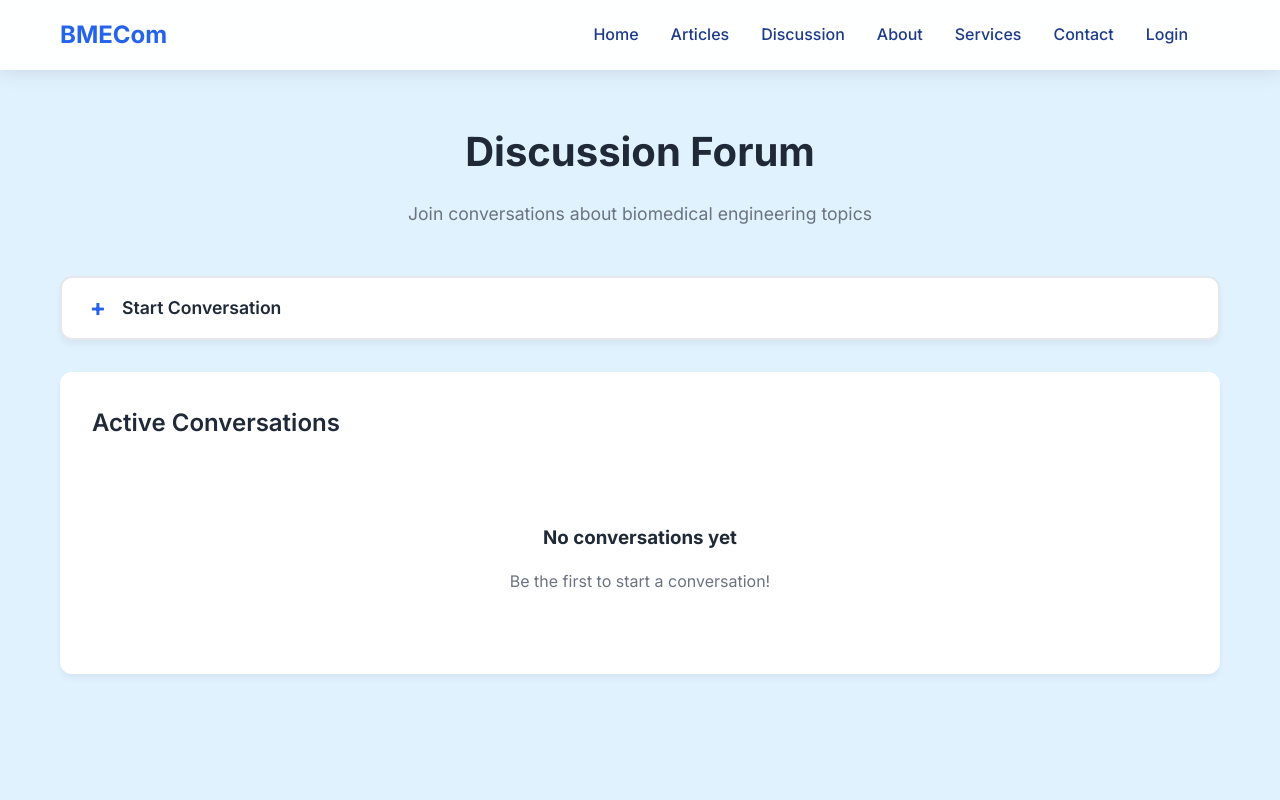
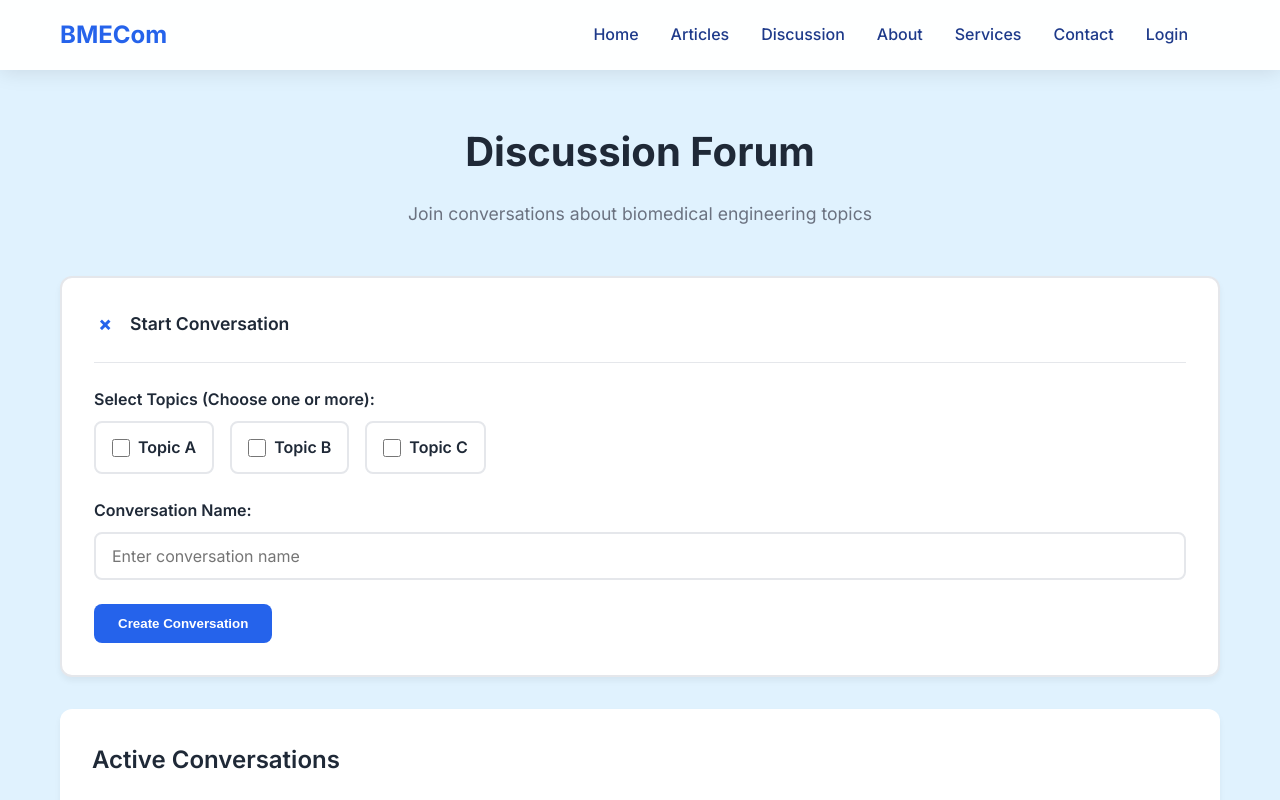
Before and after one commit to MA-BME/BMECom, a website: page discussion.html in a window 1280 px wide. Shown: the top 800 px of the page. Drawn offline with Linux system fonts and the light colour scheme.

Commit message:
Make start conversation form always visible and expanded

```diff
--- a/discussion.html
+++ b/discussion.html
@@ -402,9 +402,16 @@
         }
 
         /* New Expanding Bar Styles */
+        .expanded-form {
+            display: block;
+            margin-top: 1.5rem;
+            padding-top: 1.5rem;
+            border-top: 1px solid #e5e7eb;
+        }
+
         .start-conversation-bar {
             background: white;
-            padding: 1rem 1.5rem;
+            padding: 2rem;
             border-radius: 12px;
             box-shadow: 0 4px 6px rgba(0, 0, 0, 0.05);
             margin-bottom: 2rem;
@@ -446,6 +453,7 @@
             align-items: center;
             justify-content: center;
             transition: transform 0.3s ease;
+            transform: rotate(45deg);
         }
 
         .start-conversation-bar.expanded .plus-icon {
@@ -456,13 +464,6 @@
             font-size: 1.1rem;
             font-weight: 600;
             color: #1f2937;
-        }
-
-        .expanded-form {
-            display: none;
-            margin-top: 1.5rem;
-            padding-top: 1.5rem;
-            border-top: 1px solid #e5e7eb;
         }
 
         .start-conversation-bar.expanded .expanded-form {
@@ -510,7 +511,7 @@
                 </div>
 
                 <!-- Start Conversation Bar (Always Visible) -->
-                <div class="start-conversation-bar" id="startConversationBar" onclick="handleStartConversationClick()">
+                <div class="start-conversation-bar expanded" id="startConversationBar" onclick="handleStartConversationClick()">
                     <div class="start-conversation-content">
                         <span class="plus-icon">+</span>
                         <span class="start-text">Start Conversation</span>
```
